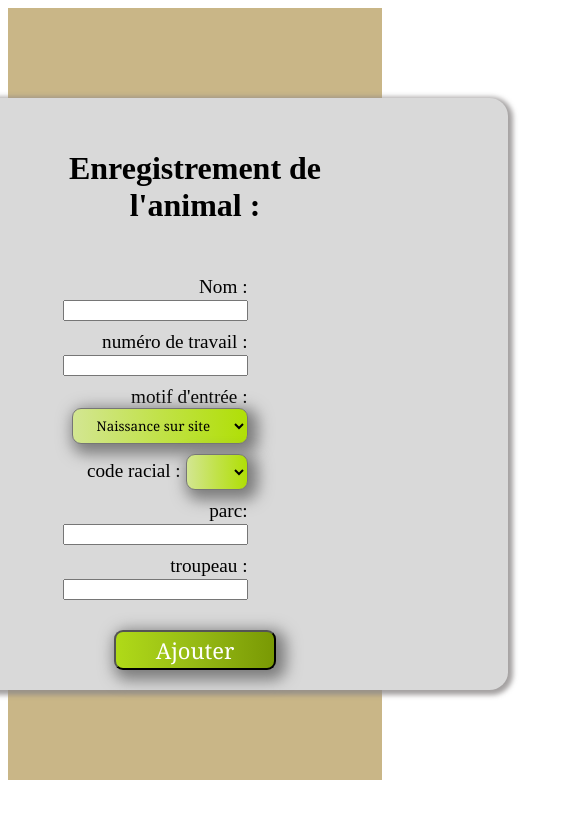
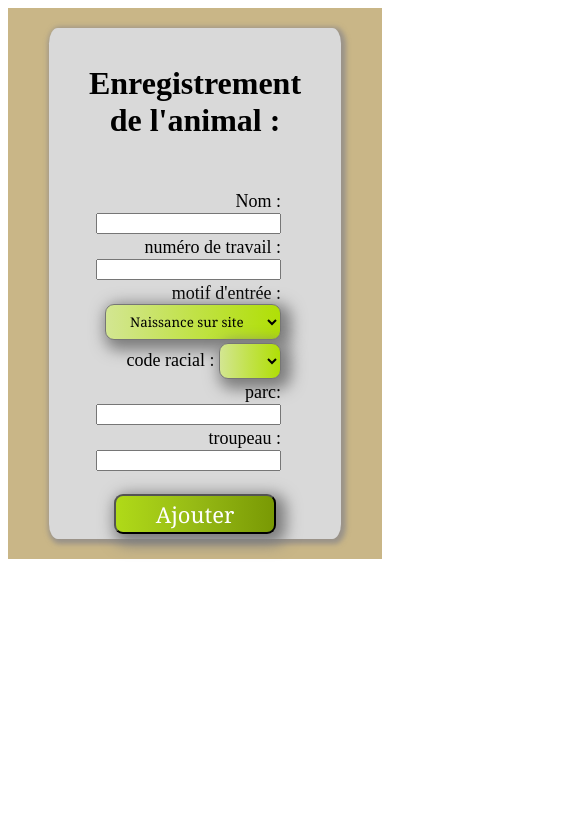
Before and after one commit to ThomasVdbk/Herdtrack-Front-End, an Angular app: page / in a window 390 px wide. Shown: the top 818 px of the page, 585 px wide, since content can reach past the window. Built offline with nearby package versions, Linux system fonts and the light colour scheme.

Commit message:
CSS responsive

```diff
--- a/src/app/components/formulaire-register/formulaire-register.component.scss
+++ b/src/app/components/formulaire-register/formulaire-register.component.scss
@@ -1,7 +1,5 @@
-
-.formulaire{
-    text-align: center;
-    background-color:  #d9d9d9;
+@media only screen and (min-width: 768px){
+ .formulaire{
     margin-left: 250px;
     margin-right: 250px;
     margin-top: 90px;
@@ -10,6 +8,48 @@ padding-right: 180px;
 padding-left: 180px;
 padding-top: 20px;
 padding-bottom: 20px;
+
+.champ{
+    margin-bottom: 10px;
+    padding-right: 80px;
+
+    text-align: end;
+    font-size: larger;
+    }
+
+ }
+
+
+}
+
+@media only screen and (max-width: 600px){
+
+    .formulaire{
+        margin-left: 50px;
+        margin-right: 50px;
+        margin-top: 20px;
+        margin-bottom: 20px;
+    padding-right: 40px;
+    padding-left: 40px;
+    padding-top: 5px;
+    padding-bottom: 5px;
+}
+
+    .champ{
+        margin-bottom: 3px;
+        padding-right: 20px;
+
+        text-align: end;
+        font-size: large;
+        }
+}
+
+
+
+
+.formulaire{
+    text-align: center;
+    background-color:  #d9d9d9;
 border-radius: 3%;
 display: flex;
 flex-direction: column;
@@ -24,8 +64,6 @@ box-shadow: 2px 2px 5px 3px rgba(141, 138, 138, 0.8);
     font-size: xx-large;
 
     }
-.registerForm{
-}
 
 .selector{
     padding: 7px;
@@ -44,13 +82,7 @@ box-shadow: 2px 2px 5px 3px rgba(141, 138, 138, 0.8);
 }
 
 
-.champ{
-margin-bottom: 10px;
-padding-right: 80px;
 
-text-align: end;
-font-size: larger;
-}
 
     .spacer{
 padding: 10px;
```
